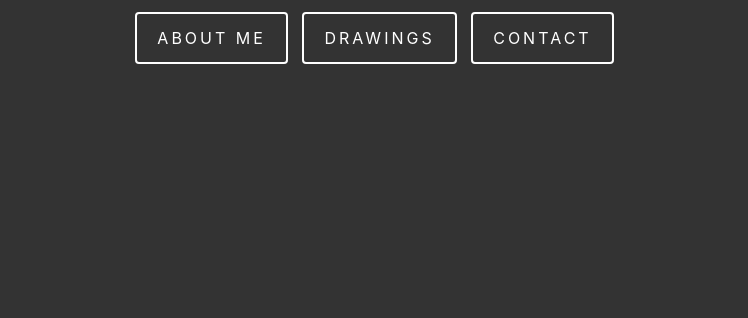
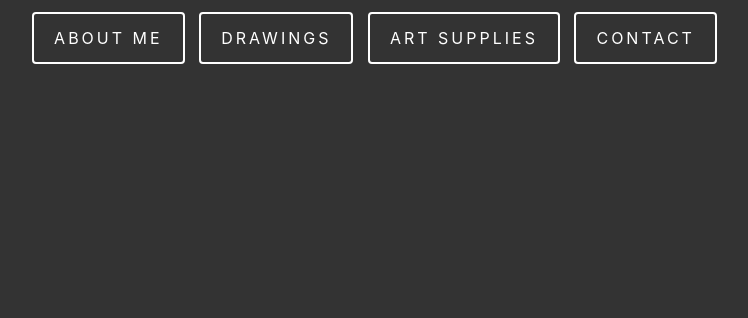
Before and after one commit to szaroket/SzaroketWebpage, a plain HTML site: page index.html in a window 1280 px wide. Shown: the part 482-800 px from the top of the page, without its empty margins (257-1005 px from the left). Drawn offline with nearby package versions, Linux system fonts and the light colour scheme; a web font is replaced by a local one.

Commit message:
Add new button (art supplies)

```diff
--- a/index.html
+++ b/index.html
@@ -27,6 +27,7 @@
         <div class="col-sm-12 buttons">
           <button class="btn first">ABOUT ME</button>
           <button class="btn">DRAWINGS</button>
+          <button class="btn">ART SUPPLIES</button>
           <button class="btn">CONTACT</button>
         </div>
       </div>
```
